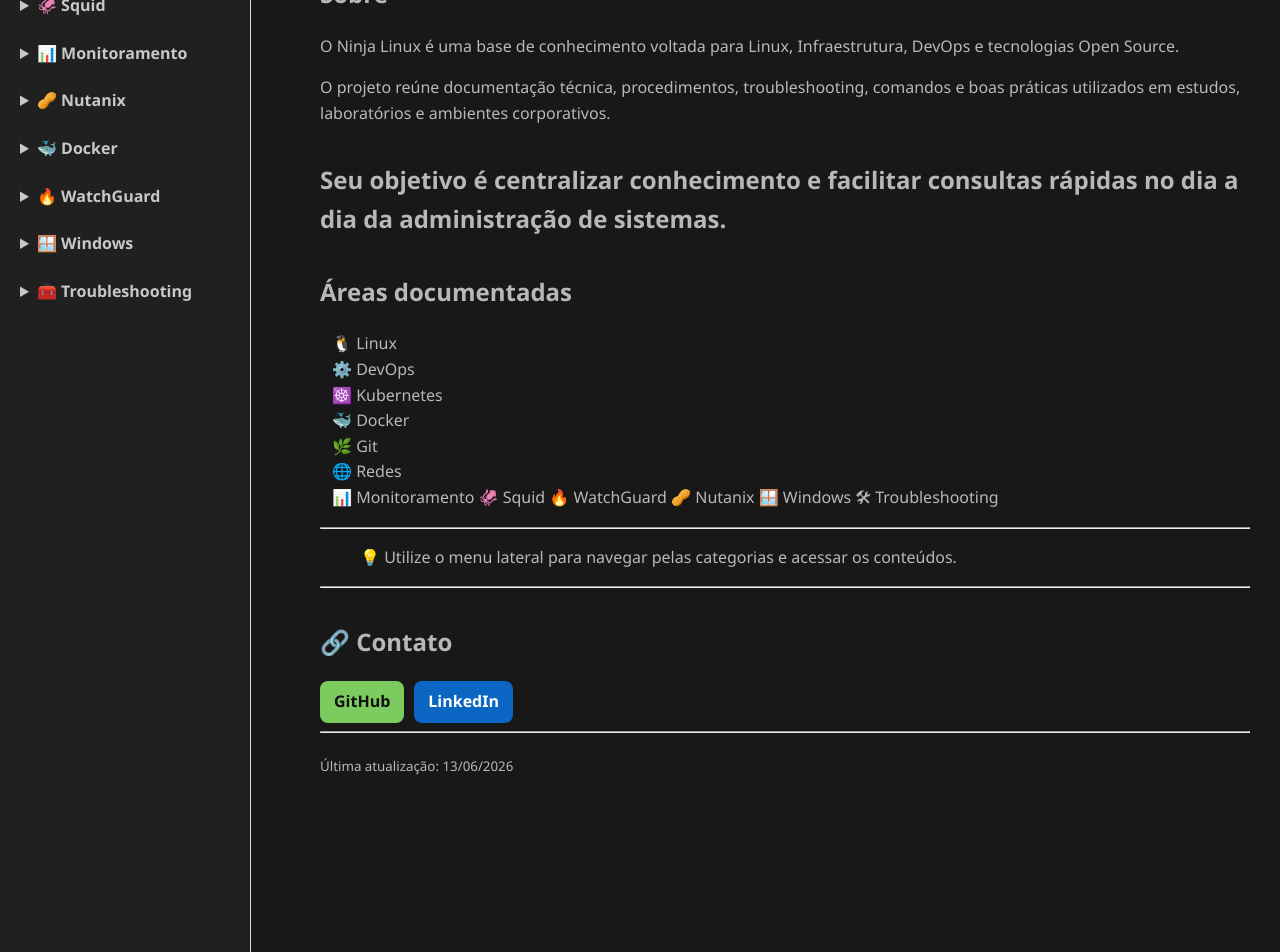
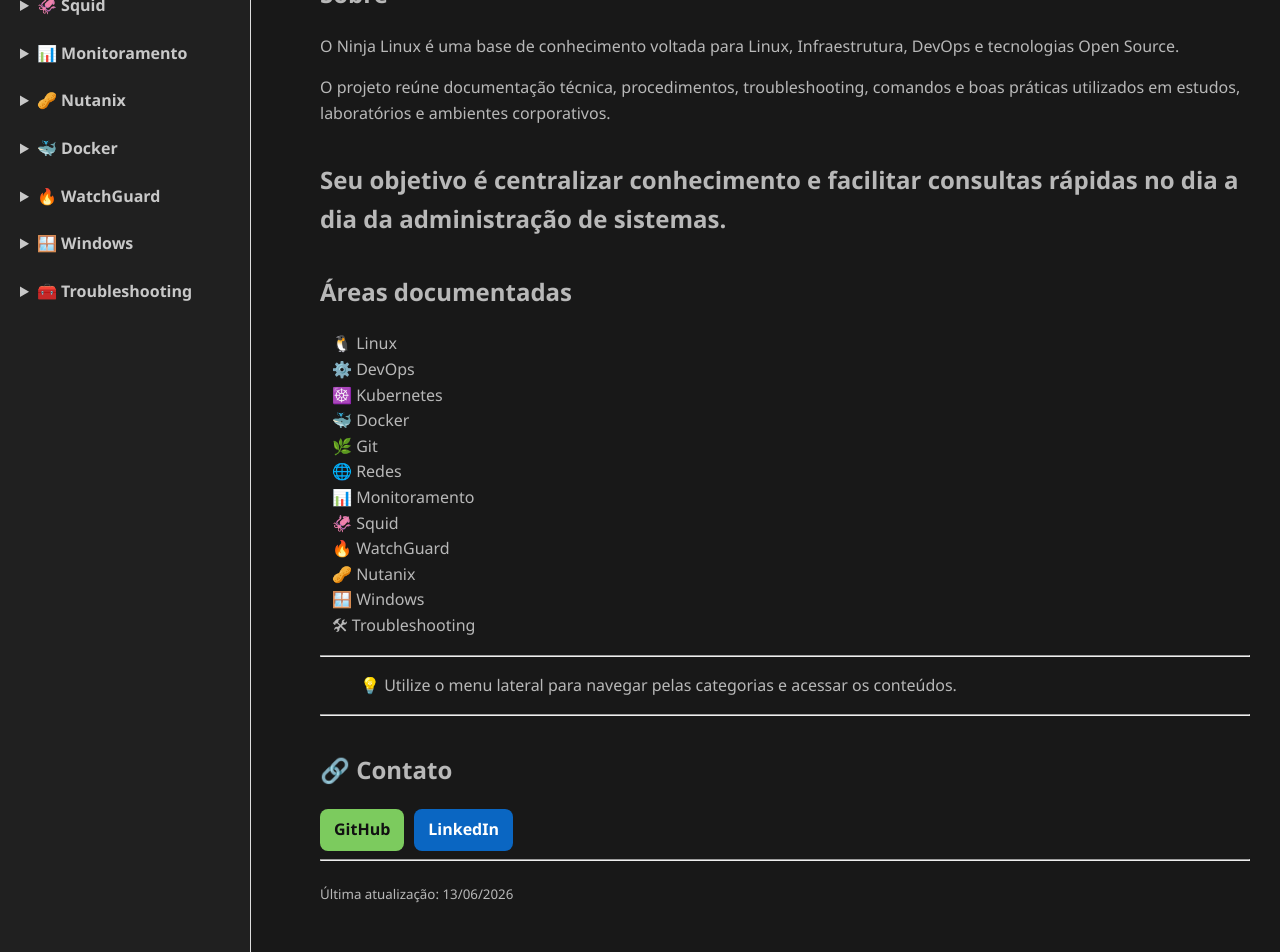
Before and after one commit to joaopedros111/ninja-linux, a Jekyll site: the page built from index.md, in a window 1280 px wide and 1350 px high. Shown: the part 398-1350 px from the top of the window. Built offline with Jekyll 4.4.1, drawn with Linux system fonts in a browser that asks for light colours.

Commit message:
Atualiza página inicial

```diff
--- a/index.md
+++ b/index.md
@@ -31,11 +31,11 @@
 - 🌿 Git
 - 🌐 Redes
 - 📊 Monitoramento
-🦑 Squid
-🔥 WatchGuard
-🥜 Nutanix
-🪟 Windows
-🛠 Troubleshooting
+- 🦑 Squid
+- 🔥 WatchGuard
+- 🥜 Nutanix
+- 🪟 Windows
+- 🛠 Troubleshooting
 
 ---
 
```
